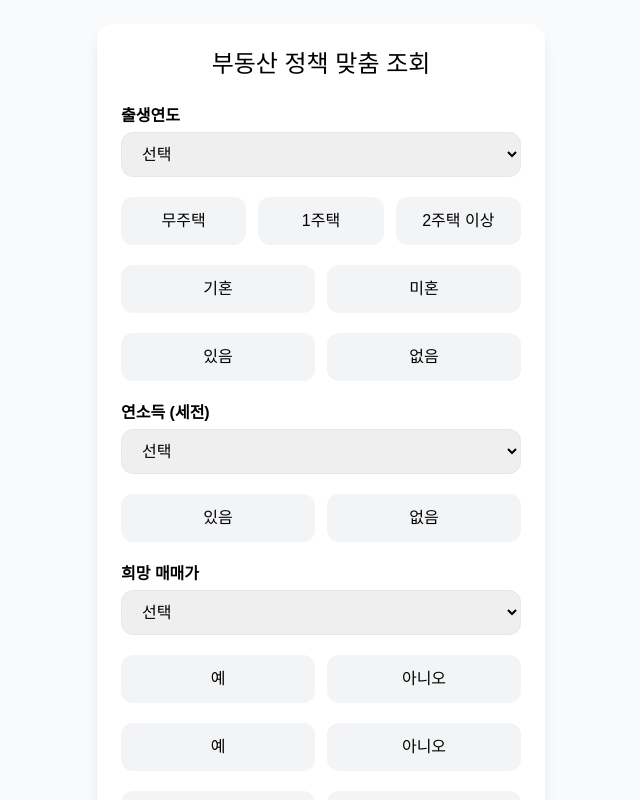
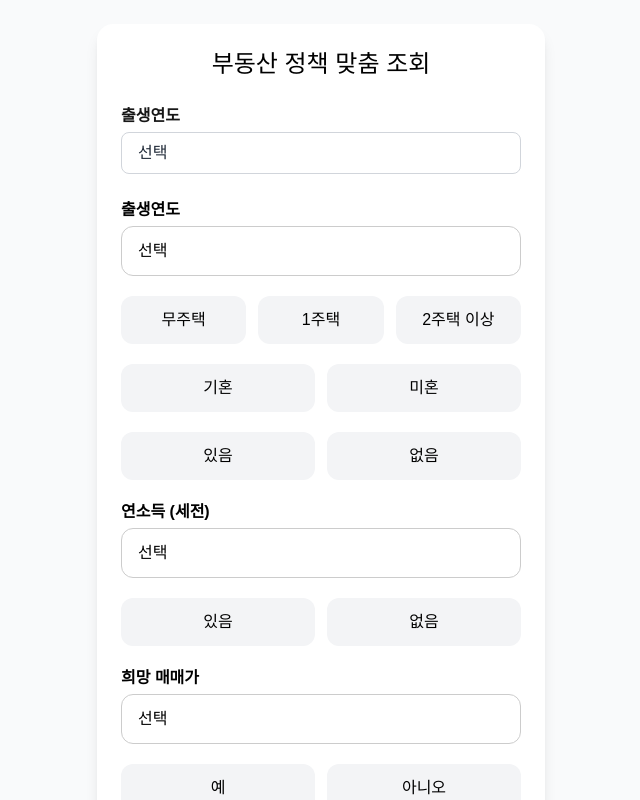
Before and after one commit to ticklemickle/gillazabi, a Next.js app: page / in a window 1280 px wide. Shown: the top 800 px of the page, without its empty margins (319-959 px from the left). Built offline with nearby package versions, Linux system fonts and the light colour scheme.

Commit message:
CustomSelect 컴포넌트 신규 (색상 버전)

```diff
--- a/package.json
+++ b/package.json
@@ -9,6 +9,7 @@
     "lint": "next lint"
   },
   "dependencies": {
+    "@headlessui/react": "^2.2.4",
     "firebase": "^12.0.0",
     "next": "^15.3.0",
     "react": "19.1.0",
--- a/src/app/page.tsx
+++ b/src/app/page.tsx
@@ -7,9 +7,15 @@ import { v4 as uuidv4 } from "uuid";
 import { doc, setDoc } from "firebase/firestore";
 import { FirebaseDB } from "@/lib/firebase";
 import { generateHashedKey } from "@/components/generateHashKEy";
+import CustomSelect from "@/components/CustomSelect";
+
+const birthOptions = ["2000년 이후", "1990년대", "1980년대", "1970년대"];
+type BirthYear = "" | (typeof birthOptions)[number];
 
 export default function HomePage() {
   const router = useRouter();
+
+  const [birth, setBirth] = useState<BirthYear | "">("");
 
   const [formData, setFormData] = useState({
     birthYear: "",
@@ -72,8 +78,8 @@ export default function HomePage() {
     <div>
       <label className="block font-semibold mb-1 text-[#000]">{label}</label>
       <select
+        className="w-full border rounded-xl py-3 px-4 text-[#000] hover:border-blue-500 hover:bg-gray-100"
         name={name}
-        className="w-full border rounded-xl py-3 px-4 text-[#000]"
         value={formData[name as keyof typeof formData]}
         onChange={handleChange}
         required
@@ -94,12 +100,23 @@ export default function HomePage() {
         <h1 className="text-2xl font-bold text-center text-[#000]">
           부동산 정책 맞춤 조회
         </h1>
+        <CustomSelect<BirthYear>
+          label="출생연도"
+          options={birthOptions}
+          value={birth}
+          onChange={(val) => {
+            setBirth(val);
+            setFormData((prev) => ({ ...prev, birthYear: val }));
+          }}
+        />
+
         <form className="space-y-5" onSubmit={handleSubmit}>
           {renderSelect(
             "birthYear",
             ["2000년 이후", "1990년대", "1980년대", "1970년대"],
             "출생연도"
           )}
+
           {renderRadio("houseCount", ["무주택", "1주택", "2주택 이상"])}
           {renderRadio("married", ["기혼", "미혼"])}
           {renderRadio("children", ["있음", "없음"])}
@@ -127,7 +144,7 @@ export default function HomePage() {
           <div className="pt-4">
             <button
               type="submit"
-              className="w-full bg-main-color text-white font-semibold py-3 rounded-xl hover:bg-black/90 transition"
+              className="w-full bg-main-color text-white font-semibold py-3 rounded-xl hover:bg-main-color/90 transition"
             >
               🔍 나에게 맞는 정책 보기
             </button>
--- /dev/null
+++ b/src/components/CustomSelect.tsx
@@ -0,0 +1,46 @@
+"use client";
+
+import { Listbox } from "@headlessui/react";
+import { Fragment } from "react";
+
+interface CustomSelectProps<T extends string> {
+  label?: string;
+  options: readonly T[]; // readonly 허용
+  value: T;
+  onChange: (value: T) => void;
+}
+
+export default function CustomSelect<T extends string>({
+  label,
+  options,
+  value,
+  onChange,
+}: CustomSelectProps<T>) {
+  return (
+    <div className="w-full">
+      {label && <label className="block mb-1 font-semibold">{label}</label>}
+      <Listbox value={value} onChange={onChange}>
+        <div className="relative">
+          <Listbox.Button className="w-full border border-gray-300 rounded-lg bg-white py-2 px-4 text-left cursor-pointer text-gray-800">
+            {value || "선택"}
+          </Listbox.Button>
+          <Listbox.Options className="absolute z-10 mt-1 w-full rounded-md bg-white shadow-lg ring-1 ring-black/5 max-h-60 overflow-auto focus:outline-none">
+            {options.map((option) => (
+              <Listbox.Option key={option} value={option} as={Fragment}>
+                {({ active, selected }) => (
+                  <li
+                    className={`cursor-pointer select-none px-4 py-2 rounded-md list-none
+    ${active ? "bg-main-color text-white" : "text-gray-900"}
+    ${selected ? "font-semibold text-main-color" : ""}`}
+                  >
+                    {option}
+                  </li>
+                )}
+              </Listbox.Option>
+            ))}
+          </Listbox.Options>
+        </div>
+      </Listbox>
+    </div>
+  );
+}
--- a/src/styles/globals.css
+++ b/src/styles/globals.css
@@ -5,19 +5,19 @@
 :root {
   --background: #ffffff;
   --foreground: #171717;
-}
-
-@theme inline {
-  --color-background: var(--background);
-  --color-foreground: var(--foreground);
-  --font-sans: var(--font-geist-sans);
-  --font-mono: var(--font-geist-mono);
+  --select-bg: #ffffff;
+  --select-text: #000000;
+  --option-hover-bg: #e0e7ff; /* 연한 파란색 */
 }
 
 @media (prefers-color-scheme: dark) {
   :root {
-    --background: #0a0a0a;
-    --foreground: #ededed;
+    --background: #ededed;
+    --foreground: #171717;
+    --select-bg: #ededed;
+    --select-text: #171717;
+    --option-hover-bg: #ededed;
+    --option-hover-text: #171717;
   }
 }
 
@@ -26,3 +26,15 @@ body {
   color: var(--foreground);
   font-family: Arial, Helvetica, sans-serif;
 }
+
+/* ✅ select 기본 스타일 */
+select {
+  background-color: var(--select-bg);
+  color: var(--select-text);
+  padding: 0.5rem 1rem;
+  border-radius: 0.375rem;
+  border: 1px solid #ccc;
+  appearance: none;
+  -webkit-appearance: none;
+  -moz-appearance: none;
+}
```
Also changed, not shown: 1 other file (tests, documents, lock files or other folders).
